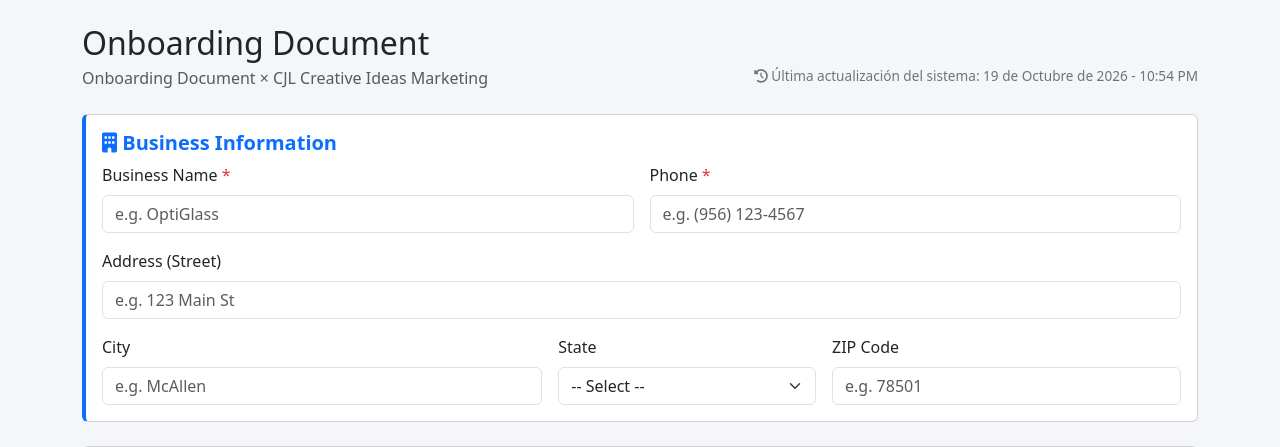
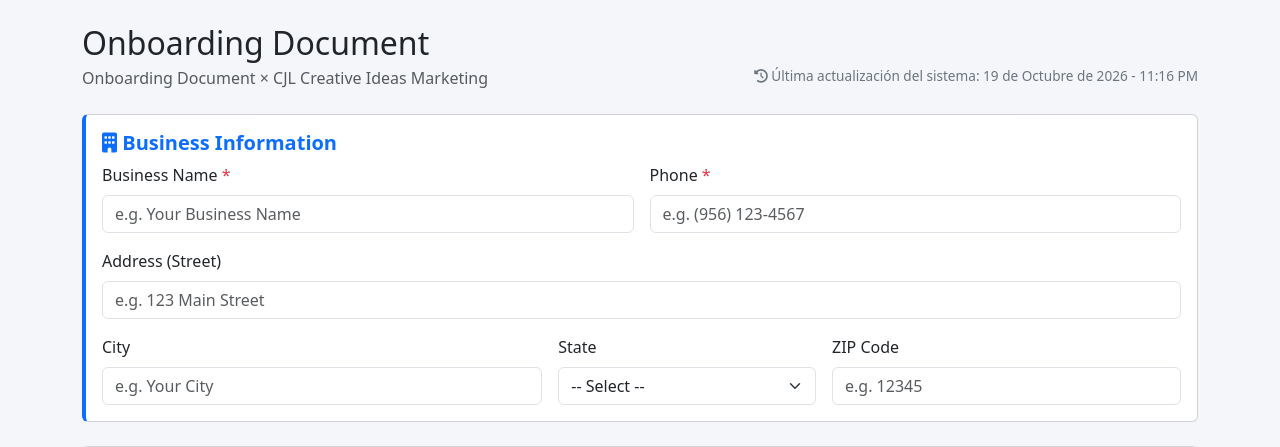
Before and after one commit to Leonel-Tapia/cjl-onboarding, a FastAPI app: page /onboarding in a window 1280 px wide. Shown: the part 66-513 px from the top of the page. Run offline with FastAPI, Linux system fonts and the light colour scheme; some libraries are stand-ins or nearby versions.

Commit message:
Update dates and generic placeholders

```diff
--- a/app/templates/admin_history.html
+++ b/app/templates/admin_history.html
@@ -4,7 +4,7 @@
 <div class="d-flex justify-content-between align-items-center mb-2">
         <div>
             <h2 class="mb-0"><i class="fas fa-history text-primary"></i> Onboarding History</h2>
-            <div class="text-muted small mt-1"><i class="fas fa-clock"></i> Última actualización: 19 de Octubre de 2026 - 10:55 PM</div>
+            <div class="text-muted small mt-1"><i class="fas fa-clock"></i> Última actualización: 19 de Octubre de 2026 - 11:16 PM</div>
         </div>
         <div>
             <a href="/onboarding" class="btn btn-outline-primary"><i class="fas fa-external-link-alt"></i> Open Empty Form</a>
--- a/app/templates/onboarding_form.html
+++ b/app/templates/onboarding_form.html
@@ -11,7 +11,7 @@ html { scroll-behavior: smooth; }
 </style>
 
 <h2 class="mb-1">Onboarding Document</h2>
-<p class="text-muted mb-4">Onboarding Document &times; CJL Creative Ideas Marketing <span class="float-end text-secondary" style="font-size: 0.85rem;"><i class="fas fa-history"></i> Última actualización del sistema: 19 de Octubre de 2026 - 10:54 PM</span></p>
+<p class="text-muted mb-4">Onboarding Document &times; CJL Creative Ideas Marketing <span class="float-end text-secondary" style="font-size: 0.85rem;"><i class="fas fa-history"></i> Última actualización del sistema: 19 de Octubre de 2026 - 11:16 PM</span></p>
 
 <form method="POST" action="/onboarding/submit" id="onboardingForm">
     <!-- Botón flotante para ir a la firma -->
@@ -24,7 +24,7 @@ html { scroll-behavior: smooth; }
         <div class="row g-3">
             <div class="col-md-6">
                 <label class="form-label required-label">Business Name</label>
-                <input type="text" class="form-control" name="nombre_negocio" placeholder="e.g. OptiGlass" required>
+                <input type="text" class="form-control" name="nombre_negocio" placeholder="e.g. Your Business Name" required>
             </div>
             <div class="col-md-6">
                 <label class="form-label required-label">Phone</label>
@@ -32,11 +32,11 @@ html { scroll-behavior: smooth; }
             </div>
             <div class="col-12">
                 <label class="form-label">Address (Street)</label>
-                <input type="text" class="form-control" name="direccion_taller" placeholder="e.g. 123 Main St">
+                <input type="text" class="form-control" name="direccion_taller" placeholder="e.g. 123 Main Street">
             </div>
             <div class="col-md-5">
                 <label class="form-label">City</label>
-                <input type="text" class="form-control" name="ciudad" placeholder="e.g. McAllen">
+                <input type="text" class="form-control" name="ciudad" placeholder="e.g. Your City">
             </div>
             <div class="col-md-3">
                 <label class="form-label">State</label>
@@ -96,7 +96,7 @@ html { scroll-behavior: smooth; }
             </div>
             <div class="col-md-4">
                 <label class="form-label">ZIP Code</label>
-                <input type="text" class="form-control" name="codigo_postal" placeholder="e.g. 78501">
+                <input type="text" class="form-control" name="codigo_postal" placeholder="e.g. 12345">
             </div>
         </div>
     </div></div>
```
